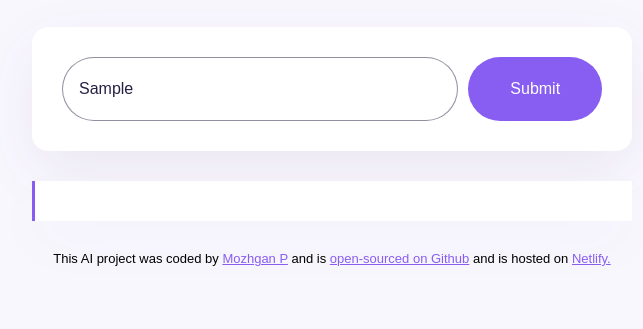
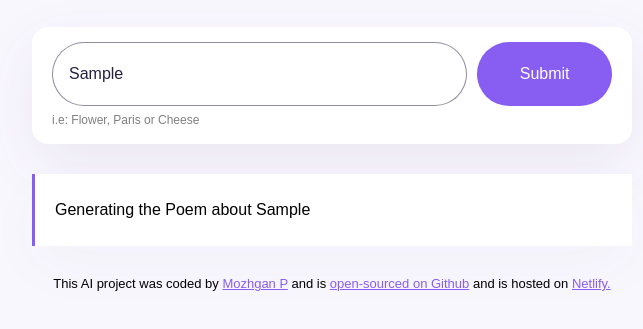
Before and after one commit to mozhganpe66/poem-generator, a plain HTML site: page index.html in a window 1280 px wide. Both pictures are taken after typing "Sample" into the empty fields and a click on the input 843 px from the left and 266 px from the top of the page. Shown: the part 177-506 px from the top of the page, without its empty margins (308-951 px from the left). Drawn offline with nearby package versions, Linux system fonts and the light colour scheme; no server answers.

Commit message:
everything is added and user experince is better now.

```diff
--- a/index.html
+++ b/index.html
@@ -14,8 +14,9 @@
     <h1>AI poem generator</h1>
     </header>
     <main>
+    <div class="form-container">
         <form id="poem-form">
-            <input type="text" placeholder="Please enter the topic of poem"
+            <input type="text" placeholder="Please enter a topic of poem"
             autofocus
             required
             autocomplete="off"
@@ -23,8 +24,9 @@
             id="user-instructions" />
             <input type="submit" class="submit-button" />
         </form>
-        <div class="poem" id="poem">
-        </div>
+        <div class="hint">i.e: Flower, Paris or Cheese</div>
+    </div>
+        <div class="poem hidden" id="poem"></div>
     </main>
     <footer>This AI project was coded by <a href="https://github.com/mozhganpe66" target="_blank">Mozhgan P</a> and is <a href="https://github.com/mozhganpe66/poem-generator" target="_blank"> open-sourced on Github</a> and is hosted on
         <a href="https://ai-poem-generator66.netlify.app/">Netlify.</a> </footer>
--- a/src/index.js
+++ b/src/index.js
@@ -17,6 +17,9 @@ function generatePoem(event){
     let prompt= `User instructions: write a poem about ${userInstructions.value} `;
     let apiUrl =`https://api.shecodes.io/ai/v1/generate?prompt=${prompt}&context=${context}&key=${apiKey}`;
     axios.get(apiUrl).then(displayPoem);
+    let poemElement= document.querySelector("#poem");
+    poemElement.classList.remove("hidden");
+    poemElement.innerHTML = `<div class="blink"> Generating the Poem about ${userInstructions.value}</div>`
     console.log("poem is generating...");
     console.log(prompt)
     console.log(context)
--- a/src/style.css
+++ b/src/style.css
@@ -21,14 +21,22 @@ h1{
     line-height: 1.5;
     color: #272644;
 }
-form{
+.form-container {
     background-color: white;
     border-radius: 16px;
-    padding: 30px;
-    display: flex;
+    padding: 15px 20px;
     box-shadow: 0px 20px 60px rgba(65, 50, 100, 0.08);
     margin-bottom: 30px;
 
+}
+form{
+    display: flex;
+}
+.hint {
+    line-height: 1.5;
+    font-size: 12px;
+    margin-top: 5px;
+    opacity: 0.5;
 }
 .instructions {
    padding: 16px;
@@ -57,6 +65,9 @@ form{
     border-left: 3px solid #885df1;
     box-shadow: 0px 20px 60px rgba(65, 50, 100, 0.03);
 }
+.hidden {
+    display: none;
+}
 footer {
     text-align: center;
     font-size: 13px;
@@ -65,3 +76,16 @@ footer {
 .poem strong {
     color: #885df1;
 }
+.blink {
+    animation: blink-animation 1s steps(5, start) infinite;
+  }
+  @keyframes blink-animation {
+    to {
+      visibility: hidden;
+    }
+  }
+  @-webkit-keyframes blink-animation {
+    to {
+      visibility: hidden;
+    }
+  }
```
